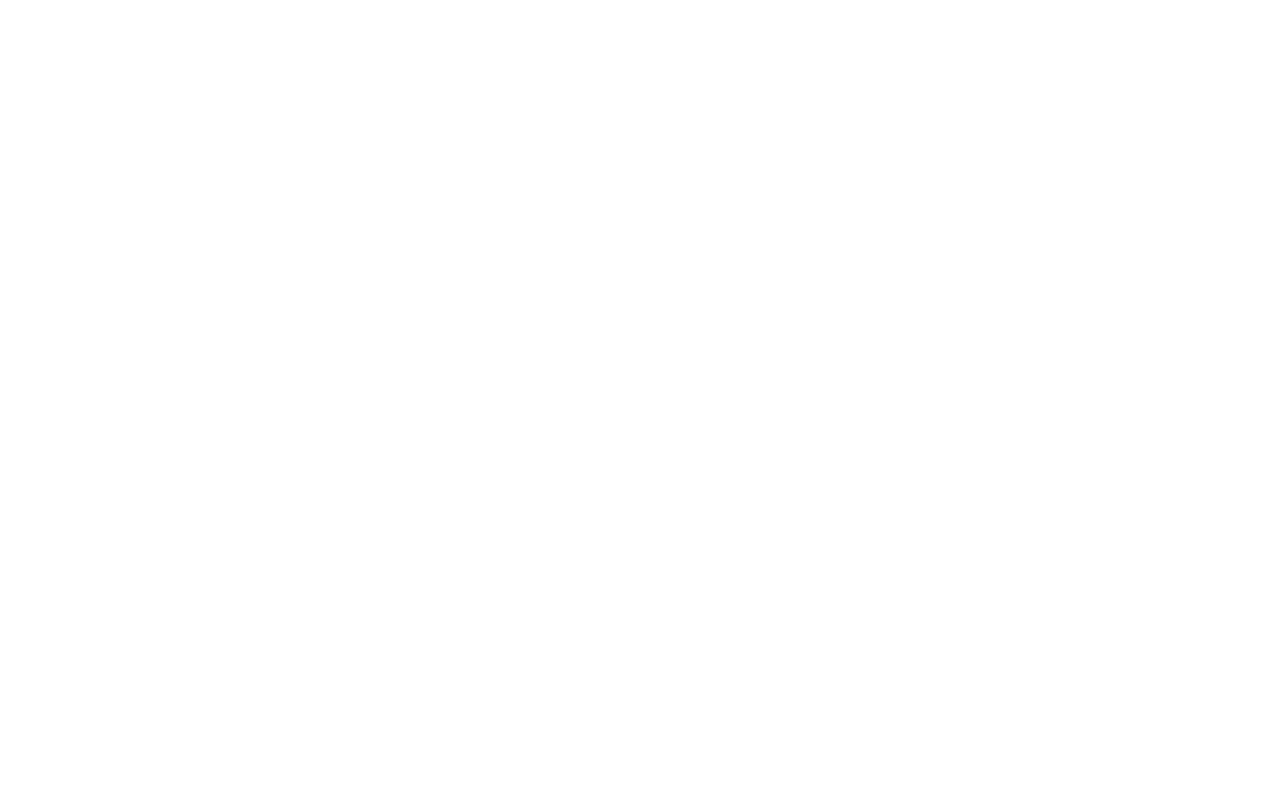
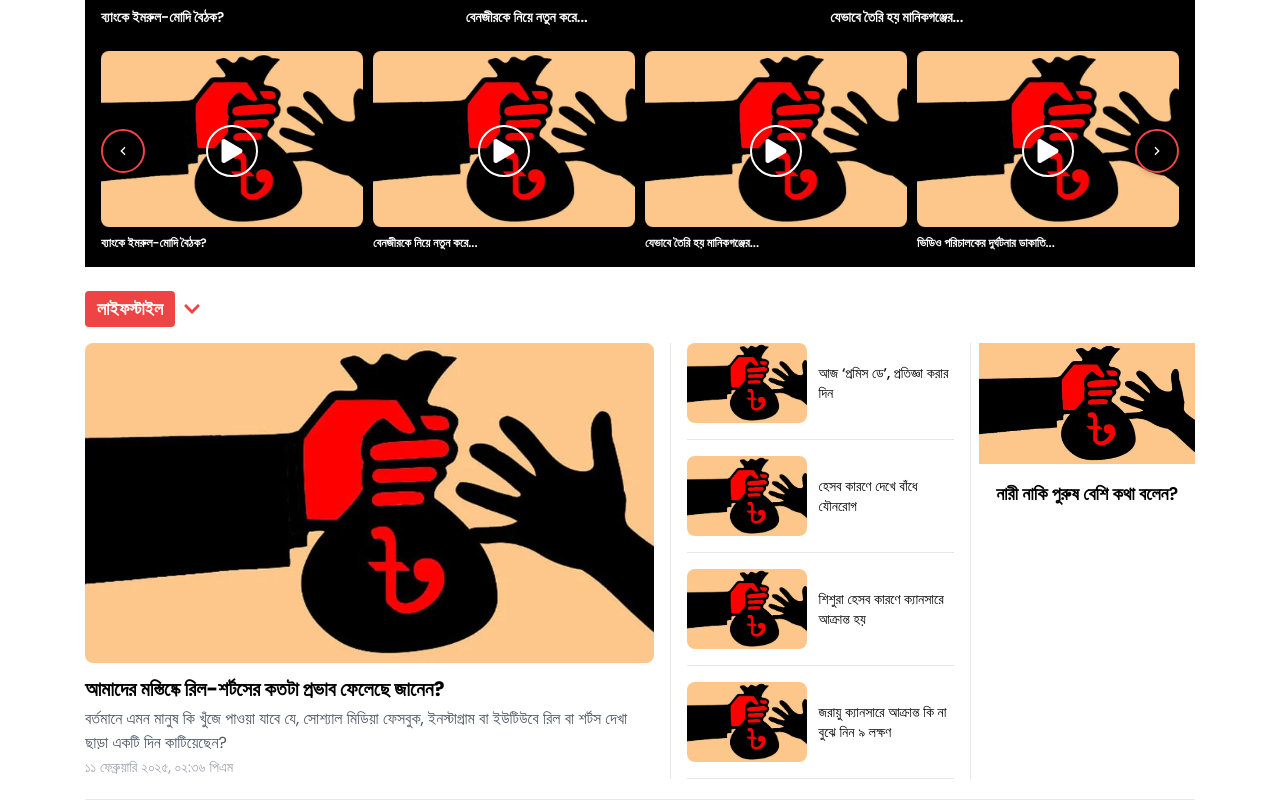
Before and after one commit to AbdulMalek-swe/zan.bengal.news_paper, a Next.js app: page / in a window 1280 px wide. Shown: the part 1220-2022 px from the top of the page. Before the commit the page ends 1077 px from the top, so only its background shows below. Built offline with nearby package versions, Linux system fonts and the light colour scheme.

Commit message:
feat:homepage category layout

```diff
--- a/src/components/headline/index.jsx
+++ b/src/components/headline/index.jsx
@@ -16,7 +16,7 @@
   const swiperRef = useRef(null); // Ref to store Swiper instance
 
   return (
-    <div className="flex items-center border border-gray-300 rounded-lg mb-5 overflow-hidden w-full">
+    <div className="flex items-center border  border-gray-300 rounded-lg my-3 overflow-hidden w-full">
       {/* Title Box */}
       <div className="bg-green-600 text-white px-4 py-2 font-bold">শিরোনাম</div>
 
--- /dev/null
+++ b/src/components/news-layout/index.jsx
@@ -0,0 +1,95 @@
+
+import Image from "next/image";
+import { FaChevronDown } from "react-icons/fa";
+import Link from "next/link";
+
+const articles = [
+  {
+    id: 1,
+    title: "আমাদের মস্তিষ্কে রিল-শর্টসের কতটা প্রভাব ফেলেছে জানেন?",
+    description:
+      "বর্তমানে এমন মানুষ কি খুঁজে পাওয়া যাবে যে, সোশ্যাল মিডিয়া ফেসবুক, ইনস্টাগ্রাম বা ইউটিউবে রিল বা শর্টস দেখা ছাড়া একটি দিন কাটিয়েছেন?",
+    image: "/images/img.webp",
+    time: "১১ ফেব্রুয়ারি ২০২৫, ০২:৩৬ পিএম",
+  },
+];
+
+const sidebarArticles = [
+  { id: 2, title: "আজ ‘প্রমিস ডে’, প্রতিজ্ঞা করার দিন", image: "/images/img.webp" },
+  { id: 3, title: "হেসব কারণে দেখে বাঁধে যৌনরোগ", image: "/images/img.webp" },
+  { id: 4, title: "শিশুরা হেসব কারণে ক্যানসারে আক্রান্ত হয়", image: "/images/img.webp" },
+  { id: 5, title: "জরায়ু ক্যানসারে আক্রান্ত কি না বুঝে নিন ৯ লক্ষণ", image: "/images/img.webp" },
+];
+
+const rightFeature = {
+  id: 6,
+  title: "নারী নাকি পুরুষ বেশি কথা বলেন?",
+  image: "/images/img.webp",
+};
+
+const NewsLayout = () => {
+  return (
+    <div className="container mx-auto  my-6 border-b pb-5">
+      {/* Category Header */}
+      <div className="flex items-center gap-2 text-lg font-bold mb-4">
+        <span className="bg-red-500 text-white px-3 py-1 rounded">লাইফস্টাইল</span>
+        <FaChevronDown className="text-red-500" />
+      </div>
+
+      <div className="flex gap-2 flex-col md:flex-row">
+        {/* Main News Section */}
+      <div className="grid grid-cols-1 md:grid-cols-3 gap-4">
+        {/* Left - Featured Article */}
+        <div className="md:col-span-2 border-r pe-4">
+          {articles.map((article) => (
+            <Link key={article.id} href="#" className="block">
+              <Image
+                src={article.image}
+                alt={article.title}
+                width={600}
+                height={350}
+                className="rounded-lg w-full  object-cover"
+              />
+              <h2 className="mt-3 text-xl font-bold hover:text-red-500">{article.title}</h2>
+              <p className="text-gray-600 mt-1">{article.description}</p>
+              <span className="text-sm text-gray-400">{article.time}</span>
+            </Link>
+          ))}
+        </div>
+
+        {/* Right - Sidebar Articles */}
+        <div className="space-y-4 pe-4  border-r">
+          {sidebarArticles.map((article) => (
+            <Link key={article.id} href="#" className="flex items-center border-b pb-4 gap-3">
+              <Image
+                src={article.image}
+                alt={article.title}
+                width={120}
+                height={80}
+                className="rounded-lg w-[120px] h-[80px] object-cover"
+              />
+              <p className="text-sm font-medium hover:text-red-500">{article.title}</p>
+            </Link>
+          ))}
+        </div>
+      </div>
+
+      {/* Additional Right Feature Article */}
+      <div className="">
+        <Link href="#" className="flex flex-col gap-4 items-center">
+          <Image
+            src={rightFeature.image}
+            alt={rightFeature.title}
+            width={300}
+            height={180}
+            className=" aspect-video object-cover"
+          />
+          <p className="text-lg font-semibold hover:text-red-500">{rightFeature.title}</p>
+        </Link>
+      </div>
+      </div>
+    </div>
+  );
+};
+
+export default NewsLayout;
--- /dev/null
+++ b/src/components/youtube-video/index.jsx
@@ -0,0 +1,123 @@
+"use client"; // Ensure it's client-side
+
+import { useRef } from "react";
+import { FaPlay } from "react-icons/fa";
+import { RiArrowLeftSLine, RiArrowRightSLine } from "react-icons/ri";
+import { Swiper, SwiperSlide } from "swiper/react";
+import { Navigation, Pagination } from "swiper/modules";
+import "swiper/css";
+import "swiper/css/navigation";
+import "swiper/css/pagination";
+import Link from "next/link";
+
+const videos = [
+  { id: 1, title: "ব্যাংকে ইমরুল-মোদি বৈঠক?", thumbnail: "/images/img.webp" },
+  { id: 2, title: "বেনজীরকে নিয়ে নতুন করে...", thumbnail: "/images/img.webp" },
+  {
+    id: 3,
+    title: "যেভাবে তৈরি হয় মানিকগঞ্জের...",
+    thumbnail: "/images/img.webp",
+  },
+  {
+    id: 4,
+    title: "ভিডিও পরিচালকের দুর্ঘটনার ডাকাতি...",
+    thumbnail: "/images/img.webp",
+  },
+  {
+    id: 5,
+    title: "তারেক-কন্যা জাইমা রাজনীতিতে আসছেন?",
+    thumbnail: "/images/img.webp",
+  },
+  { id: 6, title: "ব্যাংকে ইমরুল-মোদি বৈঠক?", thumbnail: "/images/img.webp" },
+  { id: 7, title: "মনে তো কত মানুষই থাকে...", thumbnail: "/images/img.webp" },
+];
+
+const VideoSection = () => {
+  const swiperRef = useRef(null); // Reference for Swiper instance
+
+  return (
+    <div className="bg-black text-white p-4">
+      {/* Header */}
+      <div className="flex items-center justify-between border-b-2 border-red-500 pb-2">
+        <div className="flex items-center gap-2">
+          <h2 className="text-lg font-bold">ভিডিও</h2>
+          <span className="text-red-500">▶</span>
+        </div>
+      </div>
+
+      {/* Video Grid */}
+      <div className="grid grid-cols-1 md:grid-cols-3 lg:grid-cols-3 gap-4 mt-4">
+        {/* Main Video */}
+        {videos.slice(0, 3).map((data, index) => (
+          <Link href={""} className="relative">
+            <img
+              src={videos[0].thumbnail}
+              alt={videos[0].title}
+              className="w-full h-60 object-cover rounded-lg"
+            />
+            <div className="absolute inset-0 flex justify-center items-center">
+              <div className="border-2 border-white hover:bg-red-500 p-3 rounded-full flex justify-center items-center">
+                <FaPlay className="text-white text-2xl" />
+              </div>
+            </div>
+
+            <p className="mt-2 text-sm font-semibold">{data?.title}</p>
+          </Link>
+        ))}
+      </div>
+
+      {/* Video Slider with Custom Buttons */}
+      <div className="relative mt-6">
+        {/* Previous Button (Left) */}
+        <button
+          onClick={() => swiperRef.current?.slidePrev()}
+          className="absolute left-0 top-1/2 transform -translate-y-1/2 z-10 border-red-500 border-2 p-3 rounded-full shadow-md hover:bg-gray-600"
+        >
+          <RiArrowLeftSLine size={16} />
+        </button>
+
+        {/* Swiper Slider */}
+        <Swiper
+          modules={[Navigation, Pagination]}
+          spaceBetween={10}
+          slidesPerView={2}
+          breakpoints={{
+            640: { slidesPerView: 1 },
+            768: { slidesPerView: 3 },
+            1024: { slidesPerView: 4 },
+          }}
+          onSwiper={(swiper) => (swiperRef.current = swiper)} // Store Swiper instance
+          className="w-full"
+        >
+          {videos.map((video) => (
+            <SwiperSlide key={video.id}>
+              <Link href={""} className="relative">
+                <img
+                  src={video.thumbnail}
+                  alt={video.title}
+                  className="w-full h-44 object-cover rounded-lg"
+                />
+                <div className="absolute inset-0 flex justify-center items-center">
+                  <div className="border-2 border-white hover:bg-red-500 p-3 rounded-full flex justify-center items-center">
+                    <FaPlay className="text-white text-2xl" />
+                  </div>
+                </div>
+                <p className="mt-2 text-xs font-semibold">{video.title}</p>
+              </Link>
+            </SwiperSlide>
+          ))}
+        </Swiper>
+
+        {/* Next Button (Right) */}
+        <button
+          onClick={() => swiperRef.current?.slideNext()}
+          className="absolute right-0 top-1/2 transform -translate-y-1/2 border-2 border-red-500 z-10 p-3 rounded-full shadow-md hover:bg-gray-600"
+        >
+          <RiArrowRightSLine size={16} />
+        </button>
+      </div>
+    </div>
+  );
+};
+
+export default VideoSection;
--- a/src/pages/index.js
+++ b/src/pages/index.js
@@ -1,4 +1,6 @@
 import HeadlineSlider from "@/components/headline";
+import NewsLayout from "@/components/news-layout";
+import VideoSection from "@/components/youtube-video";
 import Image from "next/image";
 import Link from "next/link";
 
@@ -140,6 +142,13 @@
           </div>
         </div>
       </div>
+
+      {/* video section */}
+      <VideoSection/>
+
+
+      {/* Category section */}
+      <NewsLayout/>
     </main>
   );
 }
```
